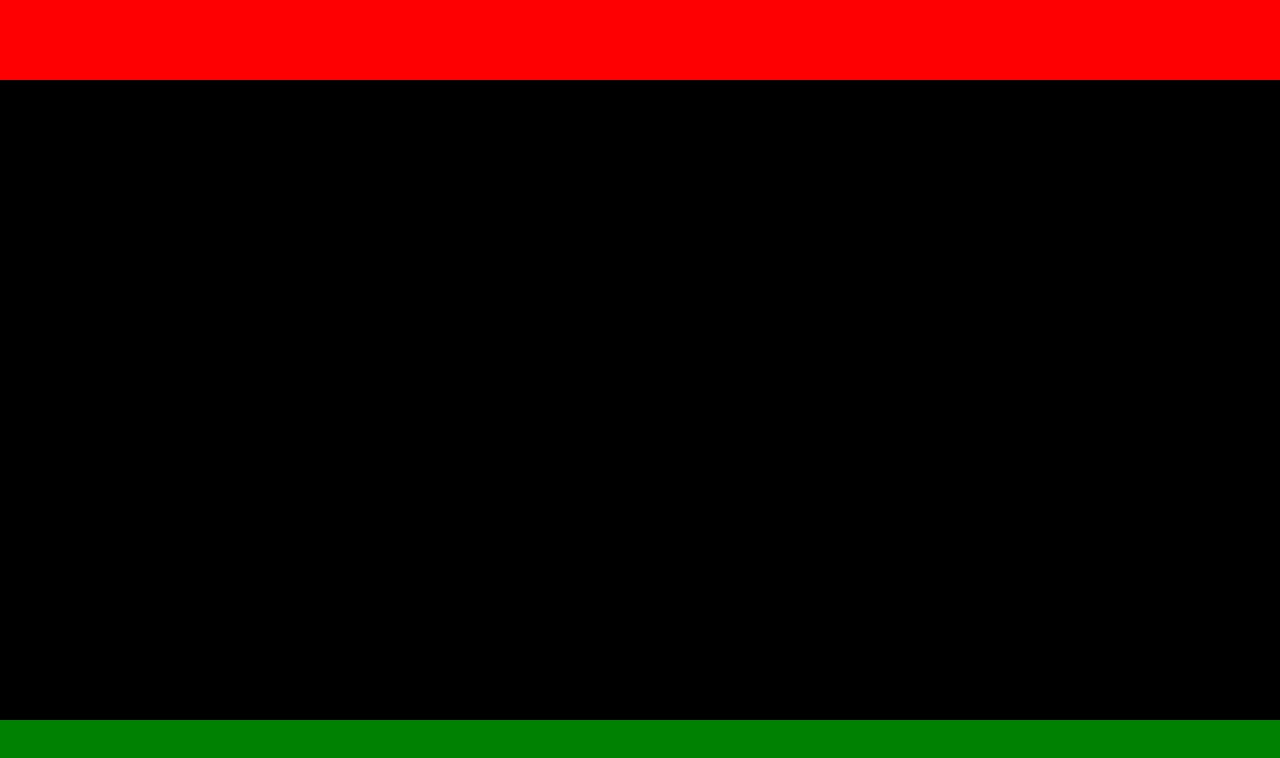
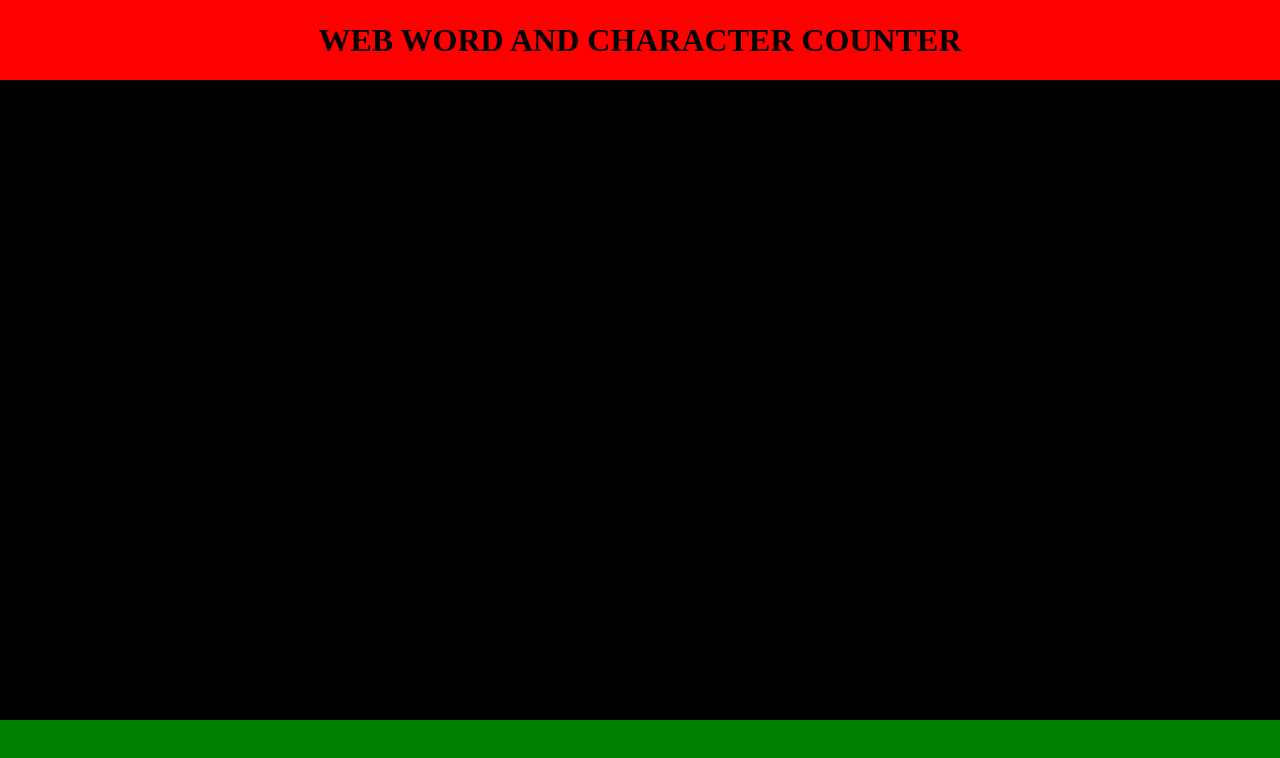
Before and after one commit to Muazzamkhan03/web-wordAndcharacter-counter, a plain HTML site: page index.html in a window 1280 px wide. Drawn offline with Linux system fonts and the light colour scheme.

Commit message:
Added a heading

```diff
--- a/index.html
+++ b/index.html
@@ -9,7 +9,7 @@
 </head>
 <body>
     <header>
-
+        <h1>WEB WORD AND CHARACTER COUNTER</h1>
     </header>
 
     <main>
--- a/style.css
+++ b/style.css
@@ -7,6 +7,10 @@ header{
     background-color: red;
     min-height: 10vh;
     min-width: 100vw;
+    color: black;
+    display: flex;
+    align-items: center;
+    justify-content: center;
 }
 
 main{
```
